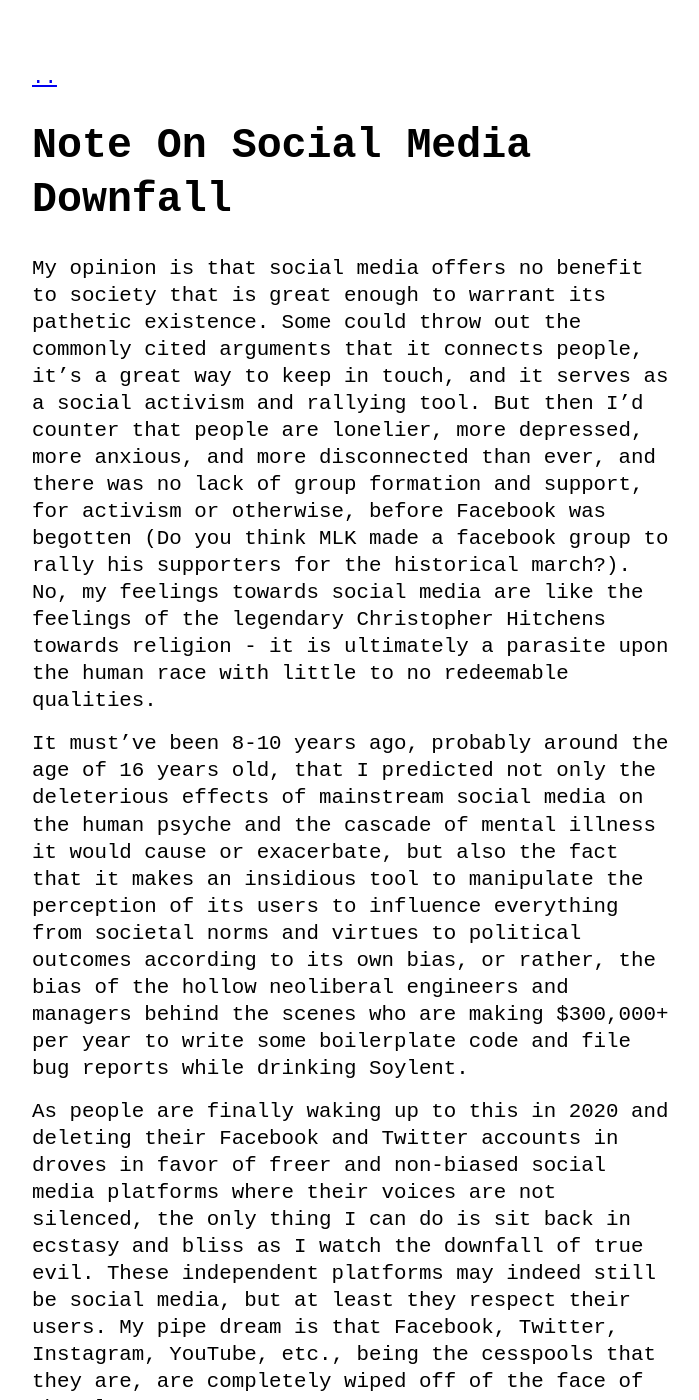
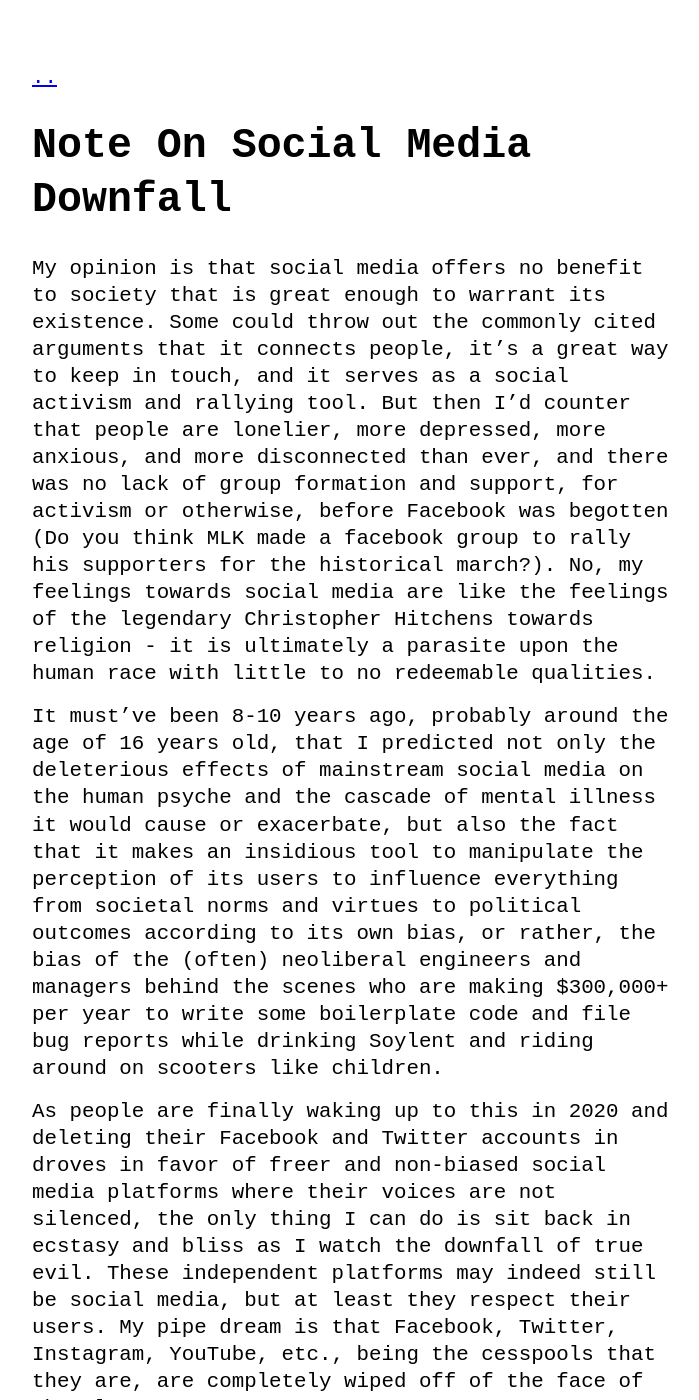
Before and after one commit to deadoceans/deadoceans.github.io, a Jekyll site: the page built from _posts/2020-11-10-note-on-social-media-downfall.md, in a window 1280 px wide and 1400 px high. Shown: the whole window, without its empty margins (288-987 px from the left). Built offline with Jekyll 4.4.1, drawn with Linux system fonts in a browser that asks for light colours; some of the changed text lies outside the part shown.

Commit message:
Update 2020-11-10-note-on-social-media-downfall.md

```diff
--- a/_posts/2020-11-10-note-on-social-media-downfall.md
+++ b/_posts/2020-11-10-note-on-social-media-downfall.md
@@ -2,9 +2,9 @@
 layout: post
 ---
 
-My opinion is that social media offers no benefit to society that is great enough to warrant its pathetic existence.  Some could throw out the commonly cited arguments that it connects people, it's a great way to keep in touch, and it serves as a social activism and rallying tool.  But then I'd counter that people are lonelier, more depressed, more anxious, and more disconnected than ever, and there was no lack of group formation and support, for activism or otherwise, before Facebook was begotten (Do you think MLK made a facebook group to rally his supporters for the historical march?).  No, my feelings towards social media are like the feelings of the legendary Christopher Hitchens towards religion - it is ultimately a parasite upon the human race with little to no redeemable qualities.
+My opinion is that social media offers no benefit to society that is great enough to warrant its existence.  Some could throw out the commonly cited arguments that it connects people, it's a great way to keep in touch, and it serves as a social activism and rallying tool.  But then I'd counter that people are lonelier, more depressed, more anxious, and more disconnected than ever, and there was no lack of group formation and support, for activism or otherwise, before Facebook was begotten (Do you think MLK made a facebook group to rally his supporters for the historical march?).  No, my feelings towards social media are like the feelings of the legendary Christopher Hitchens towards religion - it is ultimately a parasite upon the human race with little to no redeemable qualities.
 
-It must've been 8-10 years ago, probably around the age of 16 years old, that I predicted not only the deleterious effects of mainstream social media on the human psyche and the cascade of mental illness it would cause or exacerbate, but also the fact that it makes an insidious tool to manipulate the perception of its users to influence everything from societal norms and virtues to political outcomes according to its own bias, or rather, the bias of the hollow neoliberal engineers and managers behind the scenes who are making $300,000+ per year to write some boilerplate code and file bug reports while drinking Soylent.
+It must've been 8-10 years ago, probably around the age of 16 years old, that I predicted not only the deleterious effects of mainstream social media on the human psyche and the cascade of mental illness it would cause or exacerbate, but also the fact that it makes an insidious tool to manipulate the perception of its users to influence everything from societal norms and virtues to political outcomes according to its own bias, or rather, the bias of the (often) neoliberal engineers and managers behind the scenes who are making $300,000+ per year to write some boilerplate code and file bug reports while drinking Soylent and riding around on scooters like children.
 
 As people are finally waking up to this in 2020 and deleting their Facebook and Twitter accounts in droves in favor of freer and non-biased social media platforms where their voices are not silenced, the only thing I can do is sit back in ecstasy and bliss as I watch the downfall of true evil.  These independent platforms may indeed still be social media, but at least they respect their users. My pipe dream is that Facebook, Twitter, Instagram, YouTube, etc., being the cesspools that they are, are completely wiped off of the face of the planet.
 
```
Also changed, not shown: other parts of _posts/2020-11-10-note-on-social-media-downfall.md (+1 -1 lines).
